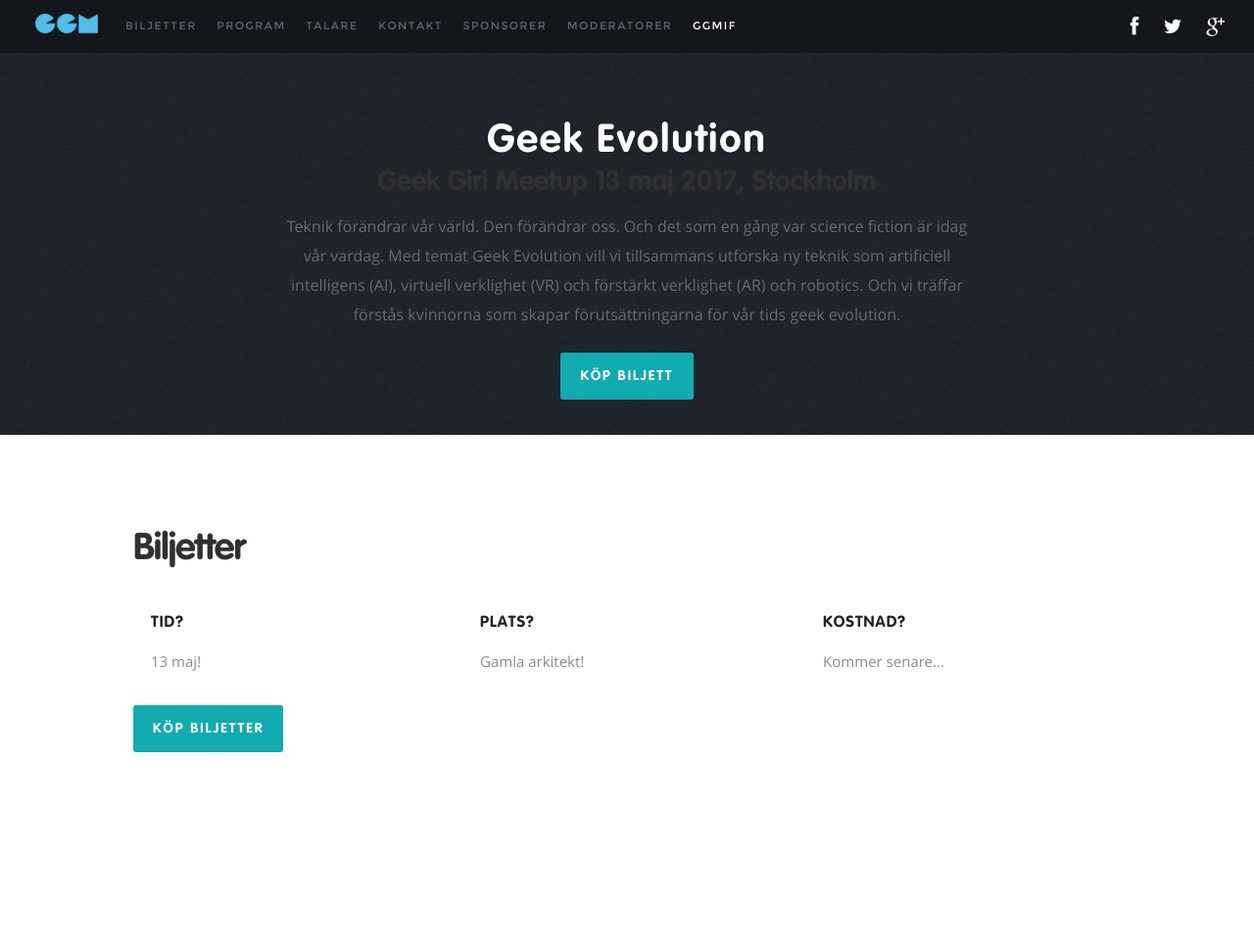
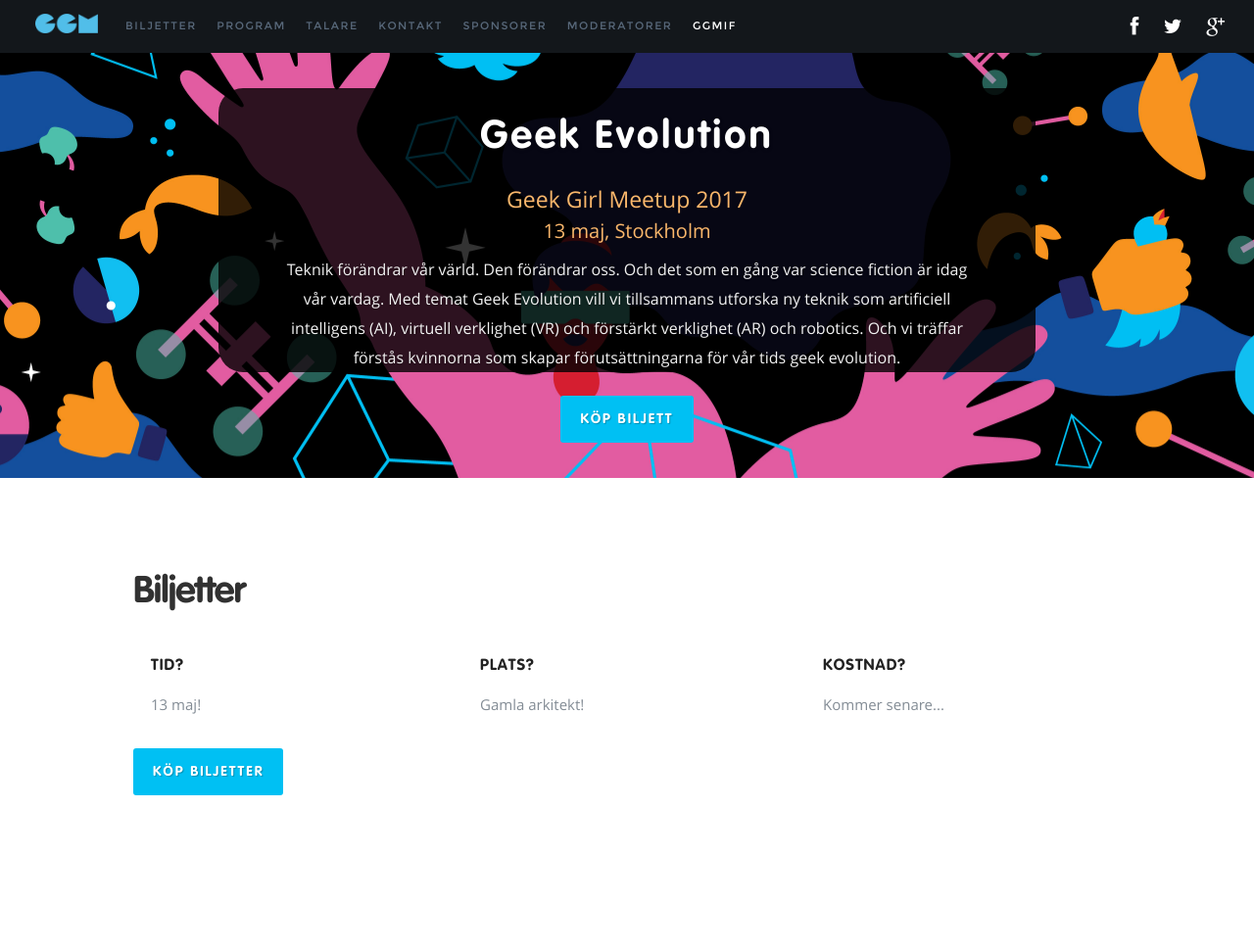
Before and after one commit to rebeckao/hemsida-GGM17, a PHP site: page / in a window 1280 px wide. Shown: the top 971 px of the page at 98% size. Run offline with PHP 8.4, Linux system fonts and the light colour scheme; some libraries are stand-ins or nearby versions.

Commit message:
Lade till temabild som bakgrund

```diff
--- a/css/default.css
+++ b/css/default.css
@@ -491,10 +491,11 @@ input[type="submit"],
 input[type="reset"],
 input[type="button"] {
    font: 14px/24px 'vag-rounded-bold', sans-serif;
-   background: #11ABB0;
+   background: #00c0f3;
    color: #fff;
    display: inline-block;
 	text-decoration: none;
+   text-shadow: 1px 1px 1px rgba(0, 0, 0, .25);
    letter-spacing: 0;
 	padding: 12px 20px;
 	margin-bottom: 18px;
@@ -518,7 +519,7 @@ button:hover,
 input[type="submit"]:hover,
 input[type="reset"]:hover,
 input[type="button"]:hover {
-   background: #14D0D6;
+   background: #0acaff;
    color: #fff;
 }
 
--- a/css/layout.css
+++ b/css/layout.css
@@ -165,38 +165,39 @@ ul#nav li.current a { color: #fff; }
 
 #hero {
    padding-top: 66px;
-   background: #23292f url(img/hero-bg.png);
+   background: #000 url(img/GGM17_1x3.jpg);
+	 background-size: 1500px;
+   background-position: center;
+   background-repeat: no-repeat;
    overflow: hidden;
-}
-
-/* For high-res devices */
-@media
-(-webkit-min-device-pixel-ratio: 2),
-(min-resolution: 192dpi) {
-
-	#hero {
-		background: #23292f url(img/hero-bg_@2X.png);
-		background-size: 200px 200px;
-	}
-
 }
 
 #hero .row { max-width: 1040px; }
 
 /* Hero Text */
 .hero-text {
-	color: #676e73;
+	 background: none repeat scroll 0 0 rgba(0, 0, 0, 0.8);
+	 border-radius: 25px;
+	 color: #f2f2f2;
    width: 83%;
    text-align: center;
-   margin: 54px auto 24px auto;
+   margin: 24px auto 24px auto;
 }
 .hero-text h1 {
-   font: 40px/1.2em 'vag-rounded-bold', sans-serif;
+   font: 60px/2.5em 'vag-rounded-bold', sans-serif;
    color: #fff;
    padding: 0;
    margin: 0;
-	 letter-spacing: 2px;
+	 letter-spacing: 3px;
    text-shadow: 0px 1px 4px rgba(0, 0, 0, .2);
+}
+.hero-text h2 {
+   font: 23px/1.2em 'opensans-regular', sans-serif;
+   color: #fab76b;
+}
+.hero-text h3 {
+   font: 20px/1.2em 'opensans-regular', sans-serif;
+   color: #fab76b;
 }
 .hero-text h1 span,
 .hero-text a { color: #11ABB0; }
--- a/index.html
+++ b/index.html
@@ -85,7 +85,8 @@
 		   <div class="twelve columns">
 			   <div class="hero-text">
 				   <h1 class="responsive-headline">Geek Evolution</h1>
-				   <h2 class="responsive-headline">Geek Girl Meetup 13 maj 2017, Stockholm</h2>
+				   <h2 class="responsive-headline">Geek Girl Meetup 2017</h2>
+				   <h3 class="responsive-headline">13 maj, Stockholm</h3>
 						<p>Teknik förändrar vår värld. Den förändrar oss. Och det som en gång var science fiction är idag vår vardag. Med temat Geek Evolution vill vi tillsammans utforska ny teknik som artificiell intelligens (AI), virtuell verklighet (VR) och förstärkt verklighet (AR) och robotics. Och vi träffar förstås kvinnorna som skapar förutsättningarna för vår tids geek evolution.</p>
 					</div>
 					<div class="buttons">
```
Also changed, not shown: css/img/GGM17_1x3.jpg (added).
